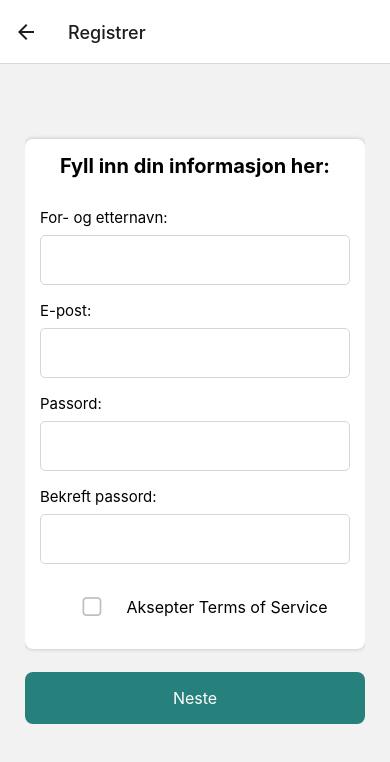
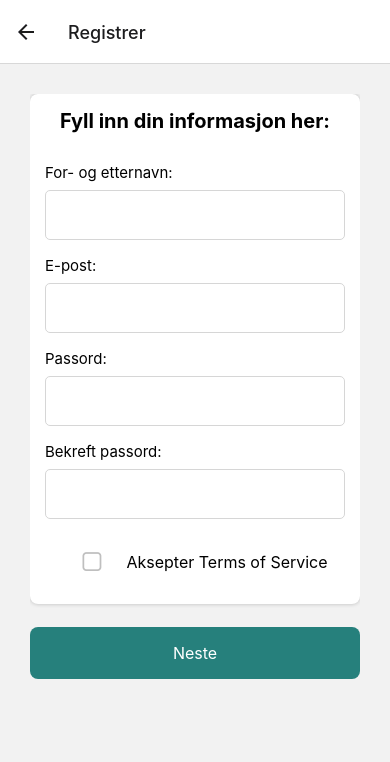
Before and after one commit to TommyS-NO/PhysioFlow-Prototype, a React Native app in the folder frontend/: screen /Register in a window 390 px wide. Shown: the top 762 px of the page. Built offline with nearby package versions, Linux system fonts and the light colour scheme; no server answers.

Commit message:
Prettier and small styling adjustments

```diff
--- a/frontend/Screens/RegisterScreen/RegisterScreen.tsx
+++ b/frontend/Screens/RegisterScreen/RegisterScreen.tsx
@@ -59,7 +59,7 @@ const RegisterScreen = () => {
 
   const handleInputChange = <T extends keyof UserFormData>(
     field: T,
-		value: UserFormData[T],
+    value: UserFormData[T]
   ) => {
     setFormData({ ...formData, [field]: value });
   };
@@ -98,7 +98,7 @@ const RegisterScreen = () => {
           await initializeUserCollections(userId);
           console.log(
             "Brukerprofil og samlinger initialisert for bruker-ID: ",
-						userId,
+            userId
           );
           navigation.navigate("ProfileScreen");
         } else {
@@ -111,7 +111,7 @@ const RegisterScreen = () => {
       console.error(error);
       Alert.alert(
         "Feil under registrering",
-				error instanceof Error ? error.message : "Noe gikk galt",
+        error instanceof Error ? error.message : "Noe gikk galt"
       );
     }
   };
@@ -129,7 +129,7 @@ const RegisterScreen = () => {
         ) {
           Alert.alert(
             "Feil",
-						"Vennligst fyll ut alle feltene korrekt og godta vilkårene.",
+            "Vennligst fyll ut alle feltene korrekt og godta vilkårene."
           );
           return false;
         }
@@ -172,7 +172,7 @@ const RegisterScreen = () => {
     switch (currentStep) {
       case 1:
         return (
-					<ScrollView>
+          <View>
             <View style={styles.formContainer}>
               <Text style={styles.infoTitle}>
                 Fyll inn din informasjon her:
@@ -225,7 +225,7 @@ const RegisterScreen = () => {
             <View>
               <CustomButton title="Neste" onPress={handleNextStep} />
             </View>
-					</ScrollView>
+          </View>
         );
       case 2:
         return (
@@ -289,7 +289,7 @@ const RegisterScreen = () => {
                 onValueChange={(date: Date) =>
                   handleInputChange(
                     "birthday",
-										date.toISOString().split("T")[0],
+                    date.toISOString().split("T")[0]
                   )
                 }
                 label="Fødselsdato"
--- a/frontend/Screens/RegisterScreen/Register_Style.ts
+++ b/frontend/Screens/RegisterScreen/Register_Style.ts
@@ -4,7 +4,7 @@ import { theme } from "../../theme";
 export const registerScreenStyles = StyleSheet.create({
   container: {
     flex: 1,
-    padding: 25,
+    padding: 30,
 
   },
   welcomeImage: {
@@ -14,10 +14,6 @@ export const registerScreenStyles = StyleSheet.create({
     marginTop: 20,
   },
 
-  scrollContentContainer: {
-    // flexGrow: 1, Denne flytter alt i midten av skjermen. Skal vi heller ha den og droppe marginTop i formContainer?
-    justifyContent: "center",
-  },
   infoTitle: {
     fontSize: 20,
     fontWeight: "bold",
@@ -43,9 +39,8 @@ export const registerScreenStyles = StyleSheet.create({
     marginBottom: 10,
   },
   formContainer: {
-    backgroundColor: "#FFFFFF",
+    backgroundColor: "white",
     padding: 15,
-    marginTop: 50,
     borderRadius: 8,
     marginBottom: 15,
     alignItems: 'center',
@@ -75,7 +70,7 @@ export const registerScreenStyles = StyleSheet.create({
     paddingHorizontal: theme.spacing.small,
   },
   button: {
-    width: 120,
+    width: 90,
     justifyContent: 'center',
     alignItems: 'center',
     marginHorizontal: 10,
```
Lines whose indentation alone changed are shown as unchanged.
